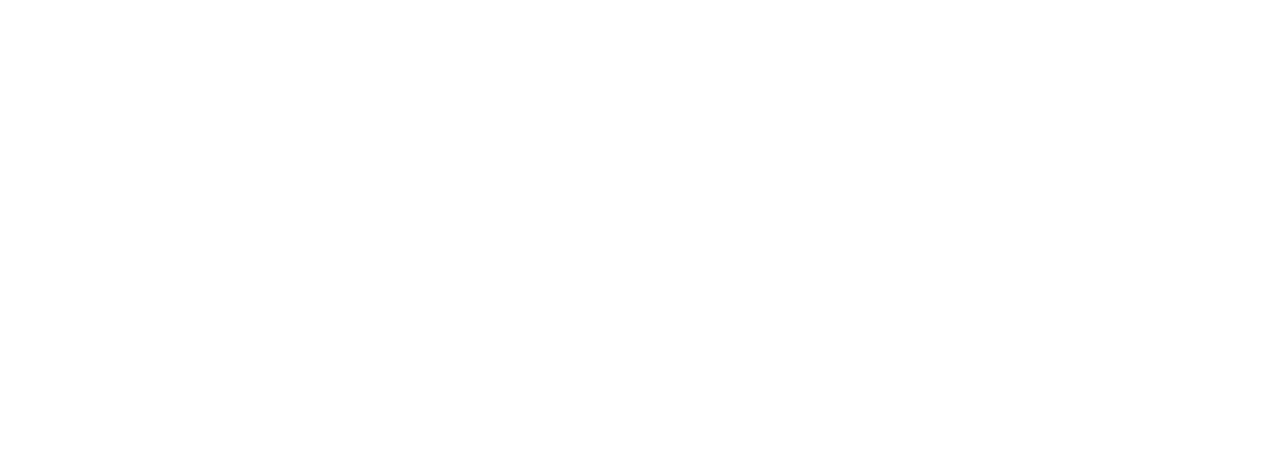
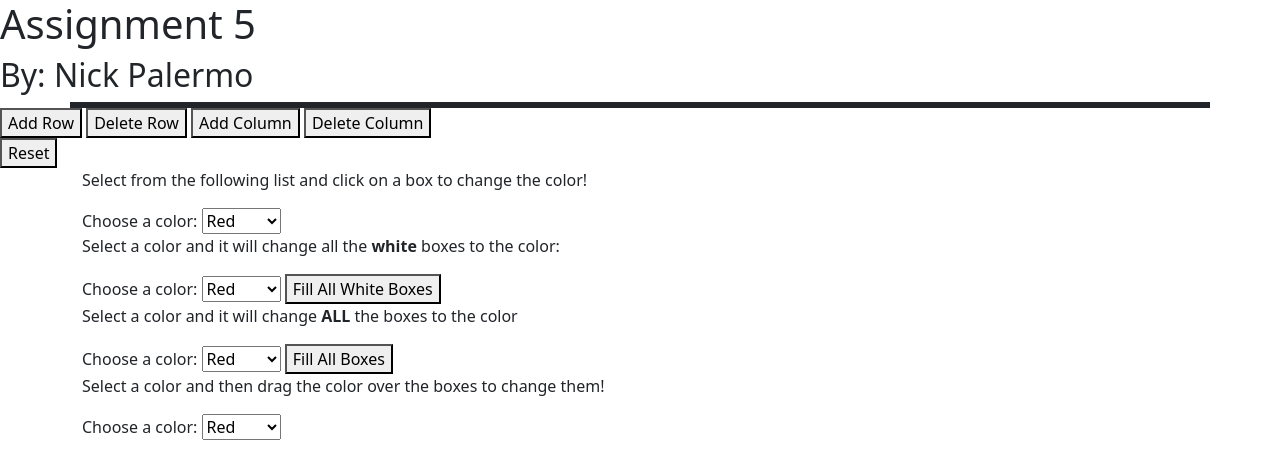
Before and after one commit to nicholas-palermo/Assignment-5, a plain HTML site: page index.html in a window 1280 px wide. Drawn offline with nearby package versions, Linux system fonts and the light colour scheme.

Commit message:
updated HTML with skeleton

```diff
--- a/index.html
+++ b/index.html
@@ -4,9 +4,107 @@
     <meta charset="UTF-8">
     <meta http-equiv="X-UA-Compatible" content="IE=edge">
     <meta name="viewport" content="width=device-width, initial-scale=1.0">
-    <title>Document</title>
+    <link href="https://cdn.jsdelivr.net/npm/bootstrap@5.1.3/dist/css/bootstrap.min.css" rel="stylesheet" integrity="sha384-1BmE4kWBq78iYhFldvKuhfTAU6auU8tT94WrHftjDbrCEXSU1oBoqyl2QvZ6jIW3" crossorigin="anonymous">
+    <link rel="stylesheet" href="style.css">
+    <script defer src="script.js"></script>
+    <script src="https://code.jquery.com/jquery-3.6.0.min.js"></script>
+    <title>Assignment-5</title>
 </head>
 <body>
+    <h1 id="title">Assignment 5</h1>
+    <h2>By: Nick Palermo</h2>
+<div class="container">
+    <!-- Box Layout -->
+    <div class="row">
+        <div class="col box border border-dark white one"></div>
+        <div class="col box border border-dark white two "></div>
+        <div class="col box border border-dark white three "></div>
+    </div>
 
+    <div class="row">
+        <div class="col box border border-dark white four "></div>
+        <div class="col box border border-dark white five"></div>
+        <div class="col box border border-dark white six"></div>
+    </div>
+
+    <div class="row">
+        <div class="col box border border-dark white seven"></div>
+        <div class="col box border border-dark white eight"></div>
+        <div class="col box border border-dark white nine"></div>
+    </div>
+</div>
+
+
+
+    <!-- Buttons -->
+    <div class="buttons">
+        <button type="button">Add Row</button>
+        <button type="button">Delete Row</button>
+        <button type="button">Add Column</button>
+        <button type="button">Delete Column</button>
+    </div>
+
+    <!-- Reset Colors to White -->
+    <button type="submit" onclick="reset()">Reset</button>
+
+    <div class="container">
+    <!-- Actions for Boxes -->
+        <form>
+            <p>Select from the following list and click on a box to change the color!</p>
+            <label for="colorChoiceInd">Choose a color: </label>
+            <select name="colorChoiceInd" id="colorChoiceInd">
+                <option value="red">Red</option>
+                <option value="blue">Blue</option>
+                <option value="green">Green</option>
+                <option value="yellow">Yellow</option>
+                <option value="purple">Purple</option>
+                <option value="orange">Orange</option>
+                <option value="black">Black</option>
+                <option value="white">White</option>
+            </select>
+
+            <p>Select a color and it will change all the <b>white</b> boxes to the color:</p>
+            <label for="colorChoiceAllWhite">Choose a color: </label>
+            <select name="colorChoiceAllWhite" id="colorChoiceAllWhite">
+                <option value="red">Red</option>
+                <option value="blue">Blue</option>
+                <option value="green">Green</option>
+                <option value="yellow">Yellow</option>
+                <option value="purple">Purple</option>
+                <option value="orange">Orange</option>
+                <option value="black">Black</option>
+                <option value="white">White</option>
+            </select>
+            <button type="button">Fill All White Boxes</button>
+
+            <p>Select a color and it will change <b>ALL</b> the boxes to the color</p>
+            <label for="colorChoiceAll">Choose a color: </label>
+            <select name="colorChoiceAll" id="colorChoiceAll">
+                <option value="red">Red</option>
+                <option value="blue">Blue</option>
+                <option value="green">Green</option>
+                <option value="yellow">Yellow</option>
+                <option value="purple">Purple</option>
+                <option value="orange">Orange</option>
+                <option value="black">Black</option>
+                <option value="white">White</option>
+            </select>
+            <button type="button">Fill All Boxes</button>
+
+            <p>Select a color and then drag the color over the boxes to change them!</p>
+            <label for="colorChoiceDrag">Choose a color: </label>
+            <select name="colorChoiceDrag" id="colorChoiceDrag">
+                <option value="red">Red</option>
+                <option value="blue">Blue</option>
+                <option value="green">Green</option>
+                <option value="yellow">Yellow</option>
+                <option value="purple">Purple</option>
+                <option value="orange">Orange</option>
+                <option value="black">Black</option>
+                <option value="white">White</option>
+            </select>
+
+            </form>
+    </div>
 </body>
 </html>
```
